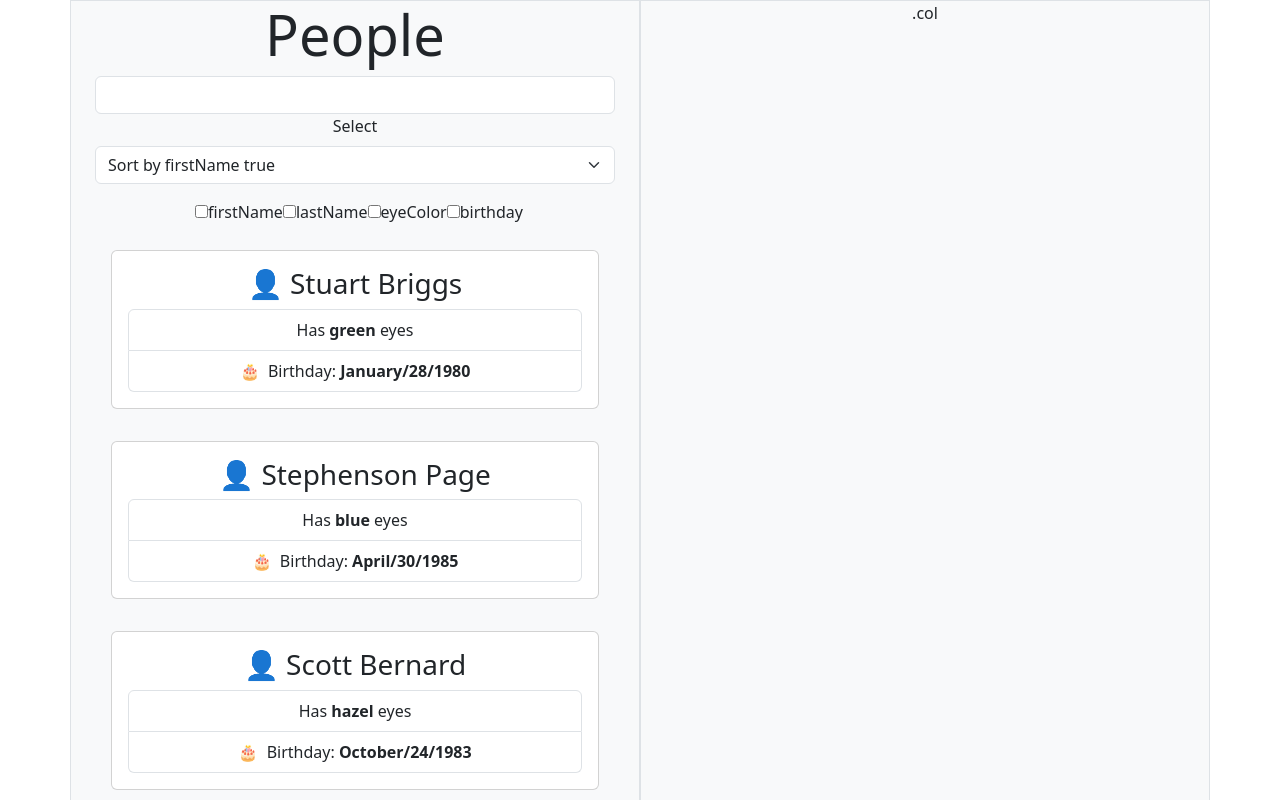
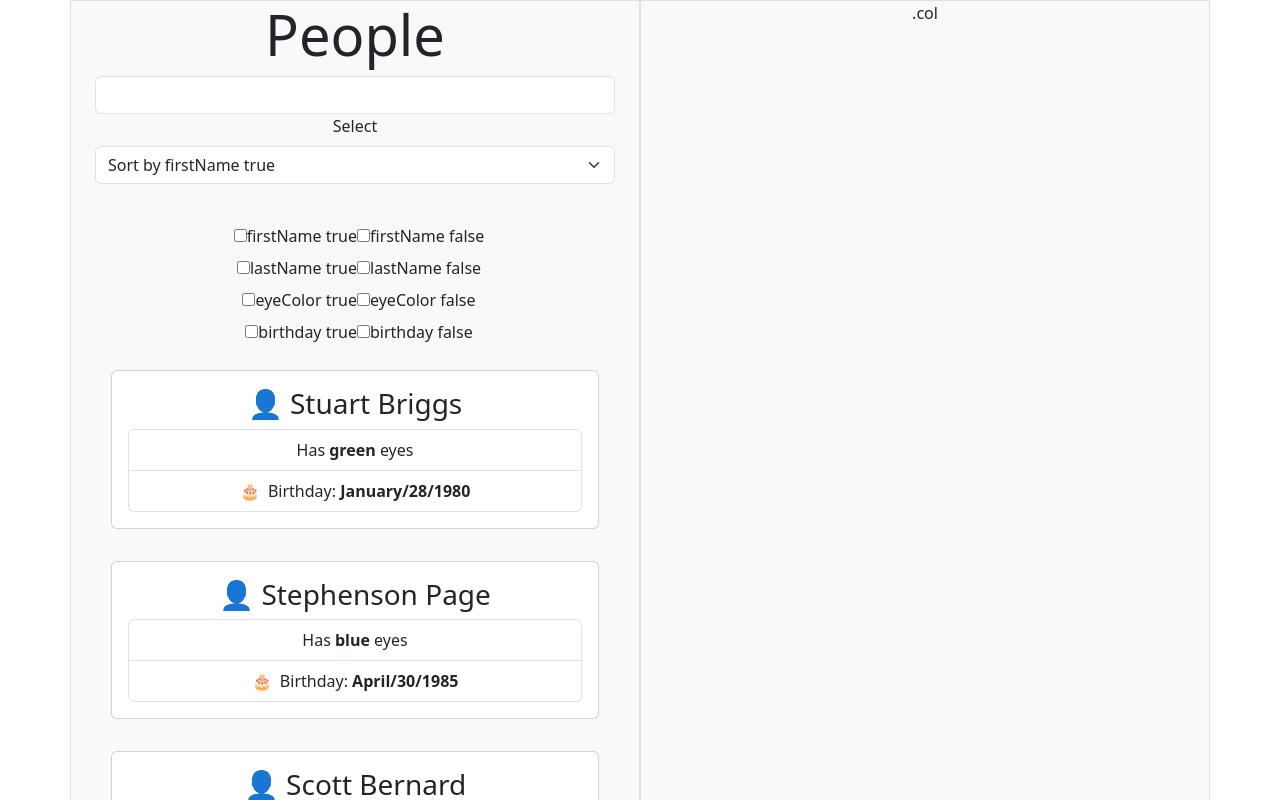
Before and after one commit to carlosavellar/tsx-generic-search, a React (Create React App) app: page / in a window 1280 px wide. Shown: the top 800 px of the page. Built offline with nearby package versions, Linux system fonts and the light colour scheme.

Commit message:
Refactoring Filters

```diff
--- a/src/App.tsx
+++ b/src/App.tsx
@@ -13,6 +13,7 @@ import { genericSort } from "./utils/genericSort";
 import { PersonRender } from "./components/renderers/PersonRender";
 import { genericFilter } from "./utils/genericFilter";
 import { Filters } from "./components/Filters";
+import { IFilter } from "./interfaces/IFilter";
 
 function App() {
   const [query, setQuery] = useState<string>("");
@@ -21,7 +22,7 @@ function App() {
     isSpecialCase: false,
   });
 
-  const [peopleFiltersProperties, setPeopleFiltersProperties] = useState<Array<keyof IPerson>>([]);
+  const [peopleFiltersProperties, setPeopleFiltersProperties] = useState<Array<IFilter<IPerson>>>([]);
 
   return (
     <div className="App">
@@ -43,9 +44,32 @@ function App() {
                     object={people[0]}
                     properties={peopleFiltersProperties}
                     onChangeFilter={(property) => {
-                      peopleFiltersProperties.includes(property)
-                        ? setPeopleFiltersProperties([...peopleFiltersProperties.splice(peopleFiltersProperties.indexOf(property))])
-                        : setPeopleFiltersProperties([...peopleFiltersProperties, property]);
+                      const propertyMatch = peopleFiltersProperties.some((personFilterProperty) => {
+                        return personFilterProperty.property === property.property;
+                      });
+                      const fullMatch = peopleFiltersProperties.some((personFilterProperty) => {
+                        return (
+                          personFilterProperty.property === property.property &&
+                          personFilterProperty.isTruthySelected === property.isTruthySelected
+                        );
+                      });
+                      if (fullMatch) {
+                        setPeopleFiltersProperties([
+                          ...peopleFiltersProperties.filter(
+                            (peoplefilterProperty) => peoplefilterProperty.property !== property.property
+                          ),
+                          property,
+                        ]);
+                      } else if (propertyMatch) {
+                        setPeopleFiltersProperties([
+                          ...peopleFiltersProperties.filter(
+                            (peoplefilterProperty) => peoplefilterProperty.property !== property.property
+                          ),
+                          property,
+                        ]);
+                      } else {
+                        setPeopleFiltersProperties([...peopleFiltersProperties, property]);
+                      }
                     }}
                   />
                   {people
--- a/src/components/Filters.tsx
+++ b/src/components/Filters.tsx
@@ -1,10 +1,11 @@
 import React from "react";
 import { Form, FormGroup, Label } from "reactstrap";
+import { IFilter } from "../interfaces/IFilter";
 
 interface IFilterProps<T> {
   object: T extends object ? T : never;
-  properties: Array<keyof T>;
-  onChangeFilter: (propertyType: keyof T) => void;
+  properties: Array<IFilter<T>>;
+  onChangeFilter: (propertyType: IFilter<T>) => void;
 }
 
 export function Filters<T>(props: IFilterProps<T>) {
@@ -15,19 +16,25 @@ export function Filters<T>(props: IFilterProps<T>) {
         <FormGroup check inline>
           {Object.keys(object).map((key) => {
             return (
-              <>
+              <span key={key}>
+                <br />
                 <input
-                  key={key}
-                  id="check-filter"
+                  id={`${key}-true`}
                   type="checkbox"
                   value={key}
-                  checked={properties.some((property) => property === key)}
-                  onChange={() => onChangeFilter(key as keyof T)}
+                  checked={properties.some((property) => property.property === key && property.isTruthySelected)}
+                  onChange={() => onChangeFilter({ property: key as any, isTruthySelected: true })}
                 />
-                <Label key={key} htmlFor="check-filter">
-                  {key}
-                </Label>
-              </>
+                <Label htmlFor={`${key}-true`}>{`${key} true`}</Label>
+                <input
+                  id={`${key}-false`}
+                  type="checkbox"
+                  value={key}
+                  checked={properties.some((property) => property.property === key && property.isTruthySelected)}
+                  onChange={() => onChangeFilter({ property: key as any, isTruthySelected: true })}
+                />
+                <Label htmlFor={`${key}-false`}>{`${key} false`}</Label>
+              </span>
             );
           })}
         </FormGroup>
--- a/src/components/Sorters.tsx
+++ b/src/components/Sorters.tsx
@@ -34,9 +34,7 @@ export function Sorters<T>(props: ISortersProps<T>) {
                   <option key={`${key}-true`} value={`${key}-true`}>
                     Sort by {key} true
                   </option>
-                  <option key={`${key}-false`} value={`${key}-false`}>
-                    Sort by {key} false
-                  </option>
+                  <option key={`${key}-false`}>Sort by {key} false</option>
                 </>
               );
             })}
--- /dev/null
+++ b/src/interfaces/IFilter.ts
@@ -0,0 +1,4 @@
+export interface IFilter<T> {
+  property: keyof T;
+  isTruthySelected: boolean;
+}
--- a/src/utils/genericFilter.ts
+++ b/src/utils/genericFilter.ts
@@ -1,5 +1,8 @@
-export const genericFilter = <T>(object: T, filteredProperties: Array<keyof T>): boolean => {
+import { IFilter } from "../interfaces/IFilter";
+
+export const genericFilter = <T>(object: T, filteredProperties: Array<IFilter<T>>): boolean => {
   return filteredProperties.every((filteredProperty) => {
-    return object[filteredProperty] ? true : false;
+    const { property, isTruthySelected } = filteredProperty;
+    return isTruthySelected ? object[property] : !object[property];
   });
 };
```
Also changed, not shown: .eslintrc.json.
